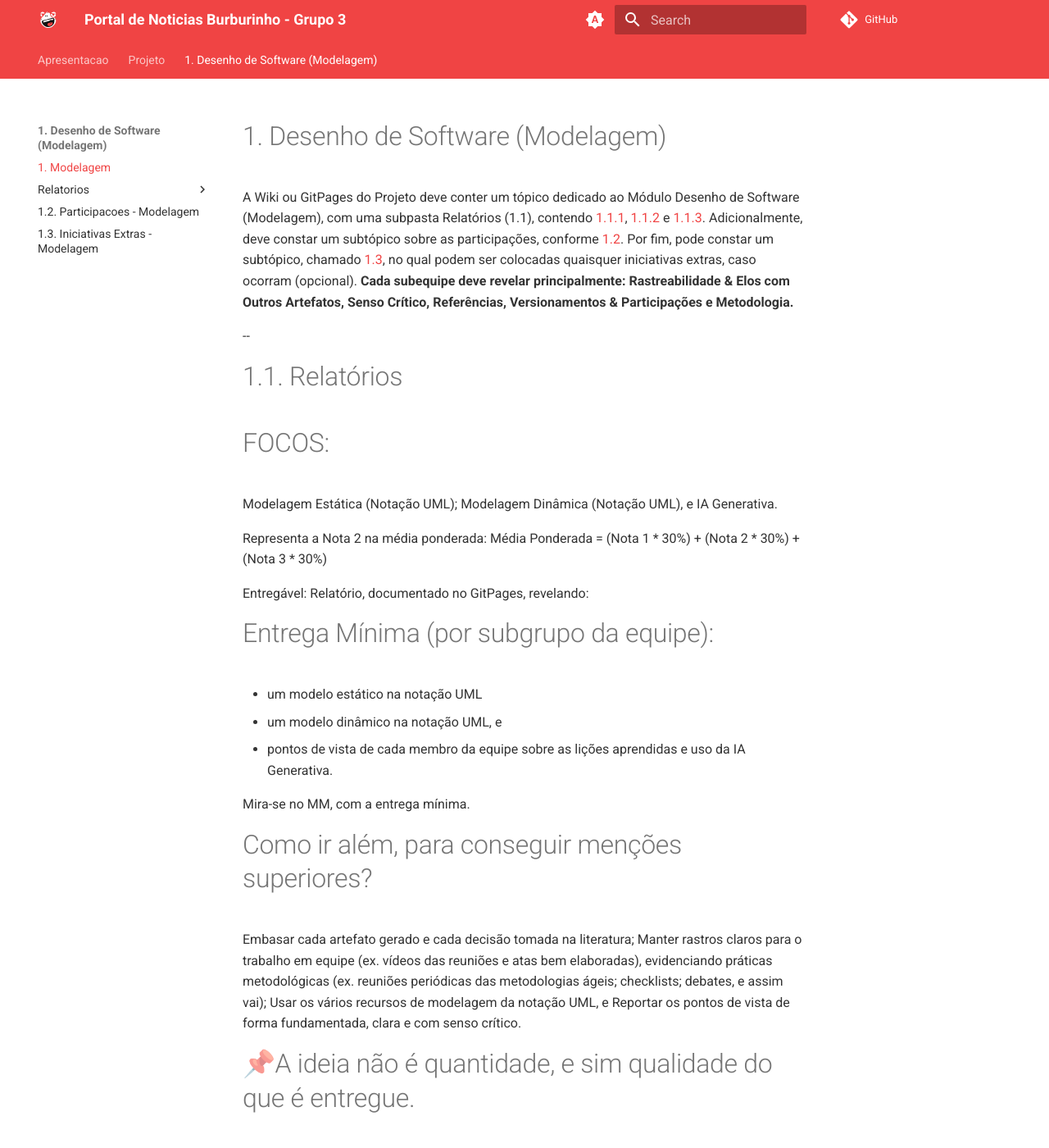
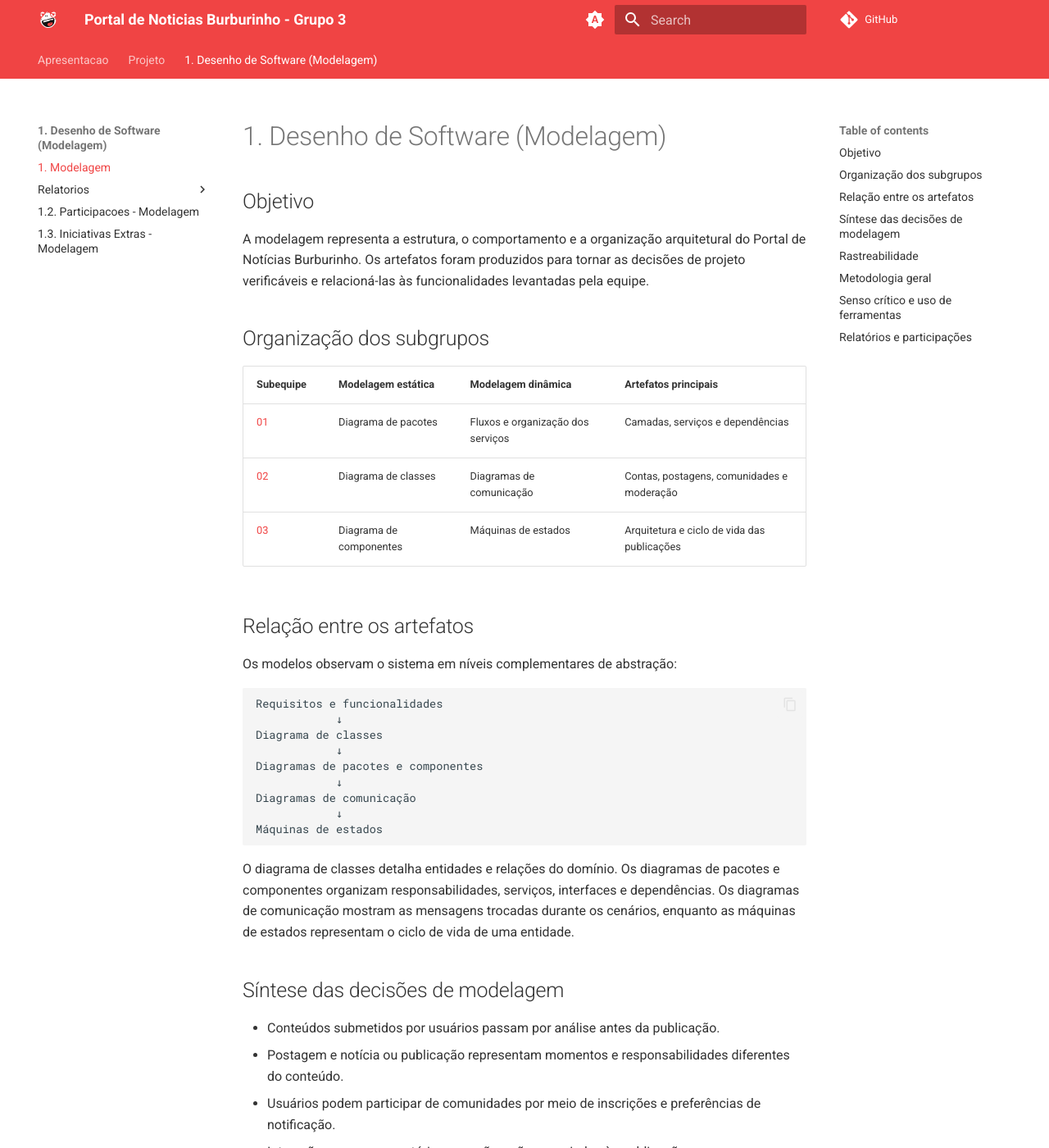
Before and after one commit to UnBArqDsw2026-2-Turma01/2026.2-T01-_G3_ProjetoPortalNoticias_Entrega_02, an MkDocs documentation site: the page built from docs/Base/1.Modelagem.md, in a window 1280 px wide and 1400 px high. Shown: the whole window at 82% size. Built offline with MkDocs 1.6.1 and Material for MkDocs 9.7.7, drawn with Linux system fonts in a browser that asks for light colours; comment, search, counter and statistics services are not loaded; some of the changed text lies outside the part shown.

Commit message:
docs: adiciona seções gerais de todo o grupo

````diff
--- a/docs/Base/1.Modelagem.md
+++ b/docs/Base/1.Modelagem.md
@@ -1,33 +1,72 @@
 # 1. Desenho de Software (Modelagem)
 
-A Wiki ou GitPages do Projeto deve conter um tópico dedicado ao Módulo Desenho de Software (Modelagem), com uma subpasta Relatórios (1.1), contendo [1.1.1](Relatórios/1.1.1.SubEquipe_01.md), [1.1.2](Relatórios/1.1.2.SubEquipe_02.md) e [1.1.3](Relatórios/1.1.3.SubEquipe_03.md). Adicionalmente, deve constar um subtópico sobre as participações, conforme [1.2](1.2.ParticipacoesModelagem.md). Por fim, pode constar um subtópico, chamado [1.3](1.3.IniciativasExtras.md), no qual podem ser colocadas quaisquer iniciativas extras, caso ocorram (opcional). **Cada subequipe deve revelar principalmente: Rastreabilidade & Elos com Outros Artefatos, Senso Crítico, Referências, Versionamentos & Participações e Metodologia.**
+## Objetivo
 
+A modelagem representa a estrutura, o comportamento e a organização arquitetural do Portal de Notícias Burburinho. Os artefatos foram produzidos para tornar as decisões de projeto verificáveis e relacioná-las às funcionalidades levantadas pela equipe.
 
---
-# 1.1. Relatórios
+## Organização dos subgrupos
 
-# FOCOS:
-Modelagem Estática (Notação UML);
-Modelagem Dinâmica (Notação UML), e
-IA Generativa.
+| Subequipe | Modelagem estática | Modelagem dinâmica | Artefatos principais |
+|---|---|---|---|
+| [01](Relatórios/1.1.1.SubEquipe_01.md) | Diagrama de pacotes | Fluxos e organização dos serviços | Camadas, serviços e dependências |
+| [02](Relatórios/1.1.2.SubEquipe_02.md) | Diagrama de classes | Diagramas de comunicação | Contas, postagens, comunidades e moderação |
+| [03](Relatórios/1.1.3.SubEquipe_03.md) | Diagrama de componentes | Máquinas de estados | Arquitetura e ciclo de vida das publicações |
 
-Representa a Nota 2 na média ponderada:
-Média Ponderada = (Nota 1 * 30%) + (Nota 2 * 30%) + (Nota 3 * 30%)
+## Relação entre os artefatos
 
-Entregável: Relatório, documentado no GitPages, revelando:
-# Entrega Mínima (por subgrupo da equipe):
-* um modelo estático na notação UML
-* um modelo dinâmico na notação UML, e
-* pontos de vista de cada membro da equipe sobre as lições aprendidas e uso da IA Generativa.
+Os modelos observam o sistema em níveis complementares de abstração:
 
-Mira-se no MM, com a entrega mínima.
+```text
+Requisitos e funcionalidades
+			↓
+Diagrama de classes
+			↓
+Diagramas de pacotes e componentes
+			↓
+Diagramas de comunicação
+			↓
+Máquinas de estados
+```
 
-# Como ir além, para conseguir menções superiores?
-Embasar cada artefato gerado e cada decisão tomada na literatura;
-Manter rastros claros para o trabalho em equipe (ex. vídeos das reuniões e atas bem elaboradas), evidenciando práticas metodológicas (ex. reuniões periódicas das metodologias ágeis; checklists; debates, e assim vai);
-Usar os vários recursos de modelagem da notação UML, e
-Reportar os pontos de vista de forma fundamentada, clara e com senso crítico.
+O diagrama de classes detalha entidades e relações do domínio. Os diagramas de pacotes e componentes organizam responsabilidades, serviços, interfaces e dependências. Os diagramas de comunicação mostram as mensagens trocadas durante os cenários, enquanto as máquinas de estados representam o ciclo de vida de uma entidade.
 
-# 📌A ideia não é quantidade, e sim qualidade do que é entregue.
+## Síntese das decisões de modelagem
 
-Apresentação (para a professora) explicando o artefato elaborado, com: (i) rastro claro aos membros participantes (MOSTRAR QUADRO DE PARTICIPAÇÕES & COMMITS); (ii) justificativas & senso crítico sobre o trabalho realizado, e (iii) comentários gerais sobre o trabalho em equipe. Tempo da Apresentação: +/- 10min. Recomendação: Apresentar diretamente via Wiki ou GitPages do Projeto. Baixar os conteúdos com antecedência, evitando problemas de internet no momento de exposição nas Dinâmicas de Avaliação.
+- Conteúdos submetidos por usuários passam por análise antes da publicação.
+- Postagem e notícia ou publicação representam momentos e responsabilidades diferentes do conteúdo.
+- Usuários podem participar de comunidades por meio de inscrições e preferências de notificação.
+- Interações, como comentários e reações, são associadas às publicações.
+- A arquitetura separa frontend, serviços de backend e persistência.
+- Sugestões de pauta e publicações possuem estados próprios, permitindo representar aprovação, rejeição e publicação.
+
+## Rastreabilidade
+
+| Funcionalidade | Artefato relacionado |
+|---|---|
+| Criar e submeter postagem | Diagrama de classes e diagramas de comunicação |
+| Analisar e moderar conteúdo | Diagrama de classes e diagramas de comunicação |
+| Publicar notícia | Diagrama de comunicação e máquina de estados |
+| Seguir comunidade | Diagrama de classes e diagrama de comunicação |
+| Sugerir pauta | Máquina de estados |
+| Autenticar usuário | Diagrama de componentes e máquina de estados |
+| Interagir com publicação | Diagrama de classes |
+
+## Metodologia geral
+
+O trabalho foi desenvolvido a partir do levantamento das funcionalidades do portal. Cada integrante ou subequipe elaborou propostas individuais, que foram apresentadas e discutidas em reuniões. Em seguida, as propostas foram comparadas, consolidadas e revisadas quanto às responsabilidades, relacionamentos, estados e regras da notação UML. As contribuições, decisões e versões produzidas estão detalhadas nos relatórios das subequipes.
+
+## Senso crítico e uso de ferramentas
+
+A inteligência artificial generativa foi utilizada como apoio para explorar alternativas, esclarecer conceitos e produzir rascunhos de código ou diagramas. Os resultados não foram considerados definitivos: a equipe precisou corrigir relacionamentos, multiplicidades, interfaces, estados e organização visual de acordo com o escopo do Burburinho e com a literatura de UML.
+
+Também foram observadas limitações das ferramentas utilizadas. Em alguns casos, a geração automática produziu fluxogramas genéricos ou modelos que não respeitavam completamente a notação UML. Por isso, a documentação da disciplina, referências técnicas e as discussões entre os integrantes foram utilizadas para validar as versões finais.
+
+## Relatórios e participações
+
+- [Relatório da SubEquipe 01](Relatórios/1.1.1.SubEquipe_01.md)
+- [Relatório da SubEquipe 02](Relatórios/1.1.2.SubEquipe_02.md)
+- [Relatório da SubEquipe 03](Relatórios/1.1.3.SubEquipe_03.md)
+- [Participações](1.2.ParticipacoesModelagem.md)
+- [Iniciativas extras](1.3.IniciativasExtras.md)
+
+---
````
Also changed, not shown: docs/index.md (+83 -1 lines).
